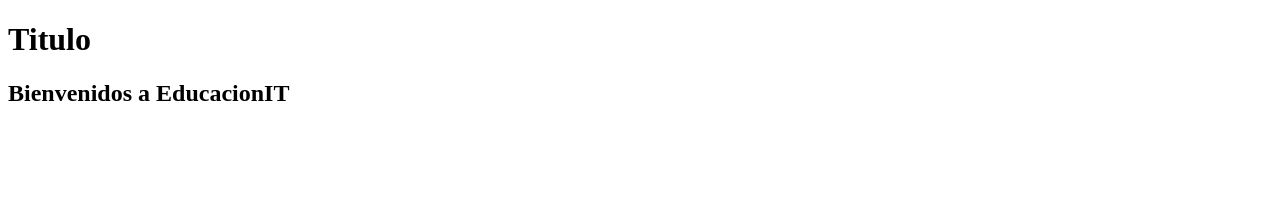
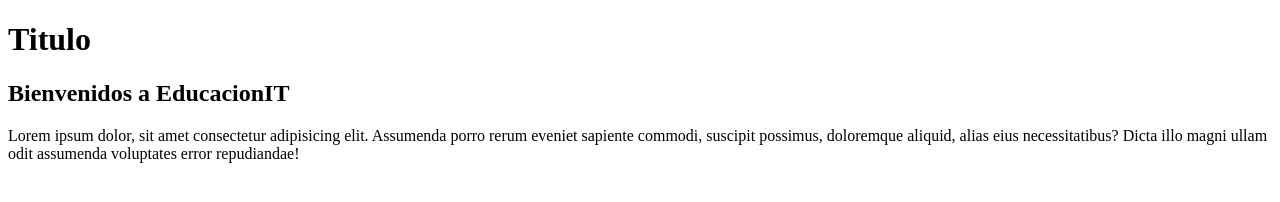
Before and after one commit to dariovtx/pruebaDigitalers02, a plain HTML site: page index.html in a window 1280 px wide. Drawn offline with Linux system fonts and the light colour scheme.

Commit message:
agregamos lorem

```diff
--- a/index.html
+++ b/index.html
@@ -9,6 +9,7 @@
 <body>
     <h1>Titulo</h1>
     <h2>Bienvenidos a EducacionIT</h2>
+    <P>Lorem ipsum dolor, sit amet consectetur adipisicing elit. Assumenda porro rerum eveniet sapiente commodi, suscipit possimus, doloremque aliquid, alias eius necessitatibus? Dicta illo magni ullam odit assumenda voluptates error repudiandae!</P>
 
 </body>
 </html>
```
